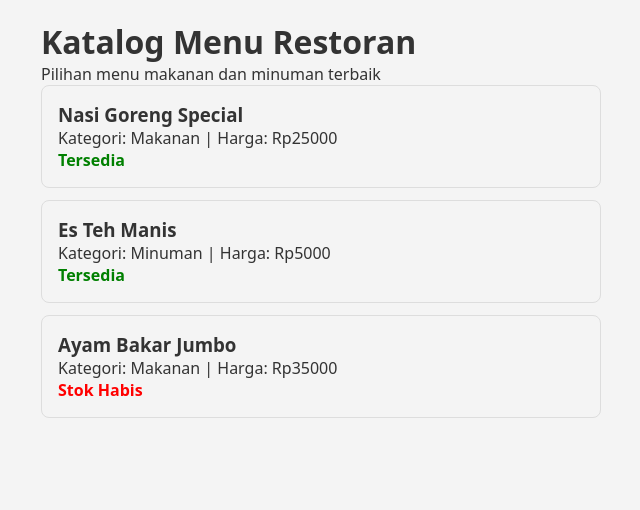
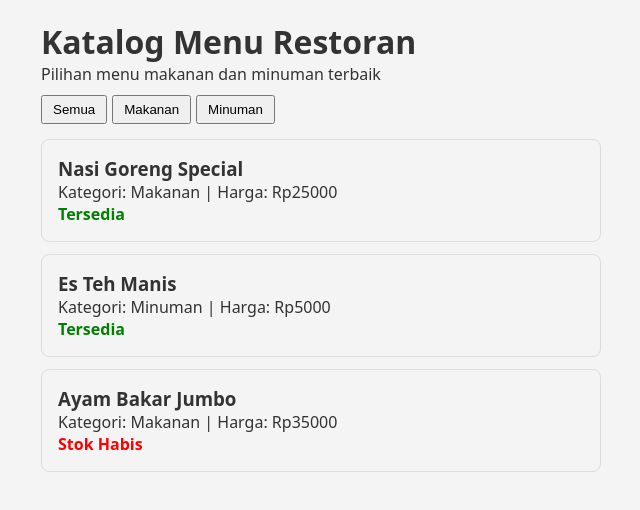
Before and after one commit to Zaki1120mubarok/proyek-praktikum, a React (Vite) app: page / in a window 1280 px wide. Shown: the top 510 px of the page, without its empty margins (319-959 px from the left). Built offline with nearby package versions, Linux system fonts and the light colour scheme.

Commit message:
feat: tambahkan tombol filter kategori

```diff
--- a/src/App.jsx
+++ b/src/App.jsx
@@ -6,6 +6,14 @@ export default function App() {
     <main style={{ padding: '20px', maxWidth: '600px', margin: '0 auto' }}>
       <h1>Katalog Menu Restoran</h1>
       <p>Pilihan menu makanan dan minuman terbaik</p>
+
+      {/* Tombol filter sederhana */}
+      <div style={{ marginBottom: '15px', marginTop: '10px' }}>
+        <button style={{ marginRight: '5px', padding: '5px 10px', cursor: 'pointer' }}>Semua</button>
+        <button style={{ marginRight: '5px', padding: '5px 10px', cursor: 'pointer' }}>Makanan</button>
+        <button style={{ padding: '5px 10px', cursor: 'pointer' }}>Minuman</button>
+      </div>
+
       <MenuCard nama="Nasi Goreng Special" harga={25000} kategori="Makanan" tersedia={true} />
       <MenuCard nama="Es Teh Manis" harga={5000} kategori="Minuman" tersedia={true} />
       <MenuCard nama="Ayam Bakar Jumbo" harga={35000} kategori="Makanan" tersedia={false} />
```
